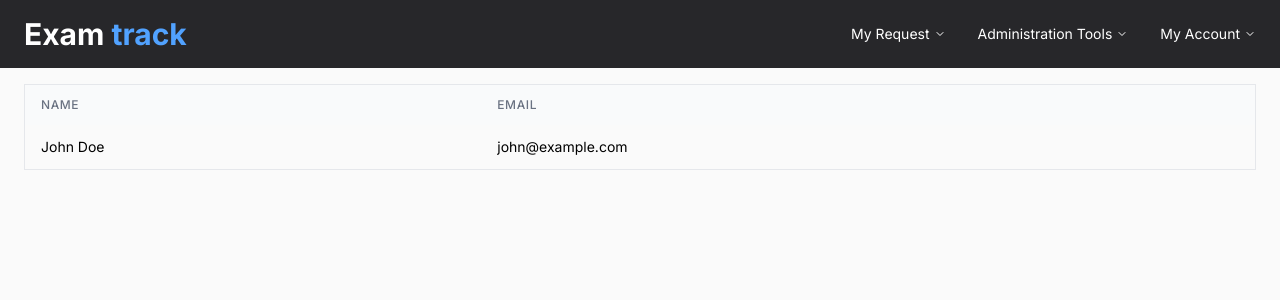
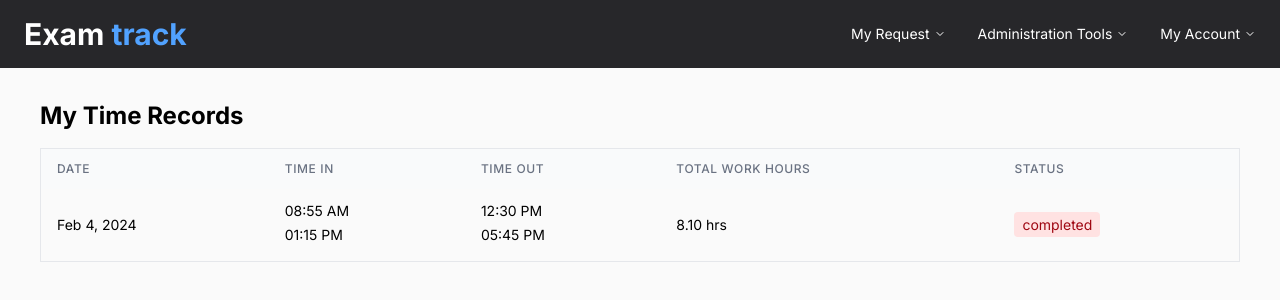
Before and after one commit to finnsatoshi03/fe-react-exam, a React (Vite) app: page /dashboard in a window 1280 px wide. Shown: the top 300 px of the page. Built offline with nearby package versions, Linux system fonts and the light colour scheme; data requests are answered from the project's data file; sample sign-in values are in the browser's storage.

Commit message:
feat: implement time records fetching and display in Dashboard, add date and time formatting helpers

```diff
--- a/src/database/db.json
+++ b/src/database/db.json
@@ -17,80 +17,6 @@
       "username": "mike_johnson",
       "email": "mike.johnson@company.com",
       "password": "complexPass789#"
-    }
-  ],
-  "employees": [
-    {
-      "id": 1,
-      "firstName": "John",
-      "lastName": "Doe",
-      "email": "john.doe@company.com",
-      "department": "Engineering",
-      "position": "Senior Software Developer",
-      "hireDate": "2022-03-15",
-      "employmentType": "Full-time",
-      "salary": 95000,
-      "phoneNumber": "+1-555-123-4567",
-      "address": {
-        "street": "123 Tech Lane",
-        "city": "San Francisco",
-        "state": "CA",
-        "zipCode": "94105",
-        "country": "USA"
-      },
-      "emergencyContact": {
-        "name": "Sarah Doe",
-        "relationship": "Spouse",
-        "phoneNumber": "+1-555-987-6543"
-      }
-    },
-    {
-      "id": 2,
-      "firstName": "Jane",
-      "lastName": "Smith",
-      "email": "jane.smith@company.com",
-      "department": "Marketing",
-      "position": "Marketing Manager",
-      "hireDate": "2021-07-01",
-      "employmentType": "Full-time",
-      "salary": 85000,
-      "phoneNumber": "+1-555-234-5678",
-      "address": {
-        "street": "456 Creative Road",
-        "city": "New York",
-        "state": "NY",
-        "zipCode": "10001",
-        "country": "USA"
-      },
-      "emergencyContact": {
-        "name": "Michael Smith",
-        "relationship": "Brother",
-        "phoneNumber": "+1-555-876-5432"
-      }
-    },
-    {
-      "id": 3,
-      "firstName": "Mike",
-      "lastName": "Johnson",
-      "email": "mike.johnson@company.com",
-      "department": "Sales",
-      "position": "Sales Representative",
-      "hireDate": "2023-01-10",
-      "employmentType": "Part-time",
-      "salary": 55000,
-      "phoneNumber": "+1-555-345-6789",
-      "address": {
-        "street": "789 Commerce Street",
-        "city": "Chicago",
-        "state": "IL",
-        "zipCode": "60601",
-        "country": "USA"
-      },
-      "emergencyContact": {
-        "name": "Emily Johnson",
-        "relationship": "Mother",
-        "phoneNumber": "+1-555-765-4321"
-      }
     }
   ],
   "timeRecords": [
--- /dev/null
+++ b/src/lib/helpers.ts
@@ -0,0 +1,30 @@
+export const formatTime = (timeString: string) => {
+  if (!timeString) return "N/A";
+
+  try {
+    const date = new Date(timeString);
+    return date.toLocaleTimeString([], {
+      hour: "2-digit",
+      minute: "2-digit",
+    });
+  } catch (error) {
+    console.error("Error formatting time:", error);
+    return timeString;
+  }
+};
+
+export const formatDate = (dateString: string) => {
+  if (!dateString) return "N/A";
+
+  try {
+    const date = new Date(dateString);
+    return date.toLocaleDateString([], {
+      year: "numeric",
+      month: "short",
+      day: "numeric",
+    });
+  } catch (error) {
+    console.error("Error formatting date:", error);
+    return dateString;
+  }
+};
--- a/src/pages/Dasboard.tsx
+++ b/src/pages/Dasboard.tsx
@@ -1,3 +1,4 @@
+import { useState, useEffect } from "react";
 import {
   Table,
   TableBody,
@@ -7,23 +8,93 @@ import {
   TableRow,
 } from "../components/ui/table";
 
+import { TimeRecord } from "../lib/types";
+import { formatDate, formatTime } from "../lib/helpers";
+import { getCurrentUserTimeRecords } from "../services/apiUser";
+
 export default function Dashboard() {
+  const [timeRecords, setTimeRecords] = useState<TimeRecord[]>([]);
+  const [isLoading, setIsLoading] = useState(true);
+  const [error, setError] = useState<string | null>(null);
+
+  useEffect(() => {
+    async function fetchTimeRecords() {
+      try {
+        setIsLoading(true);
+        const records = await getCurrentUserTimeRecords();
+        setTimeRecords(records);
+        setError(null);
+      } catch (err) {
+        setError("Failed to fetch time records");
+        console.error(err);
+      } finally {
+        setIsLoading(false);
+      }
+    }
+    fetchTimeRecords();
+  }, []);
+
+  if (isLoading) {
+    return <div>Loading time records...</div>;
+  }
+
+  if (error) {
+    return <div className="text-red-500">{error}</div>;
+  }
+
   return (
-    <div>
+    <div className="p-4">
+      <h2 className="mb-4 text-2xl font-bold">My Time Records</h2>
+      {timeRecords.length === 0 ? (
+        <p>No time records found.</p>
+      ) : (
         <Table variant="bordered">
           <TableHeader>
             <TableRow>
-            <TableHeaderCell>Name</TableHeaderCell>
-            <TableHeaderCell>Email</TableHeaderCell>
+              <TableHeaderCell>Date</TableHeaderCell>
+              <TableHeaderCell>Time In</TableHeaderCell>
+              <TableHeaderCell>Time Out</TableHeaderCell>
+              <TableHeaderCell>Total Work Hours</TableHeaderCell>
+              <TableHeaderCell>Status</TableHeaderCell>
             </TableRow>
           </TableHeader>
           <TableBody>
-          <TableRow>
-            <TableCell>John Doe</TableCell>
-            <TableCell>john@example.com</TableCell>
+            {timeRecords.map((record) => (
+              <TableRow key={record.id}>
+                <TableCell>{formatDate(record.date)}</TableCell>
+                <TableCell>
+                  {record.timeIns.map((timeEntry, index) => (
+                    <div key={index} className="mb-1">
+                      {formatTime(timeEntry.timeIn)}
+                    </div>
+                  ))}
+                </TableCell>
+                <TableCell>
+                  {record.timeIns.map((timeEntry, index) => (
+                    <div key={index} className="mb-1">
+                      {formatTime(timeEntry.timeOut)}
+                    </div>
+                  ))}
+                </TableCell>
+                <TableCell>{record.totalWorkHours.toFixed(2)} hrs</TableCell>
+                <TableCell>
+                  <span
+                    className={`rounded px-2 py-1 text-sm ${
+                      record.status === "Approved"
+                        ? "bg-green-100 text-green-800"
+                        : record.status === "Pending"
+                          ? "bg-yellow-100 text-yellow-800"
+                          : "bg-red-100 text-red-800"
+                    } `}
+                  >
+                    {record.status}
+                  </span>
+                </TableCell>
               </TableRow>
+            ))}
           </TableBody>
         </Table>
+      )}
     </div>
   );
 }
```
Lines whose indentation alone changed are shown as unchanged.
